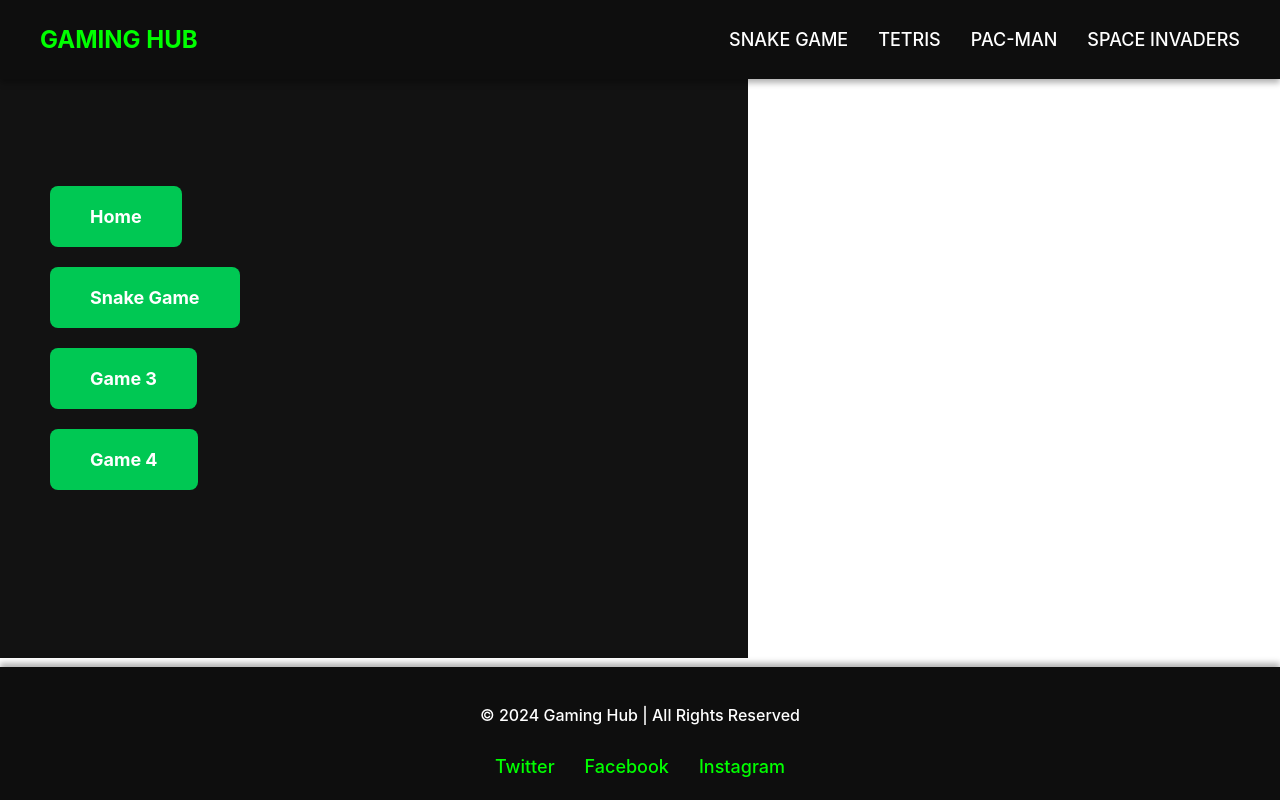
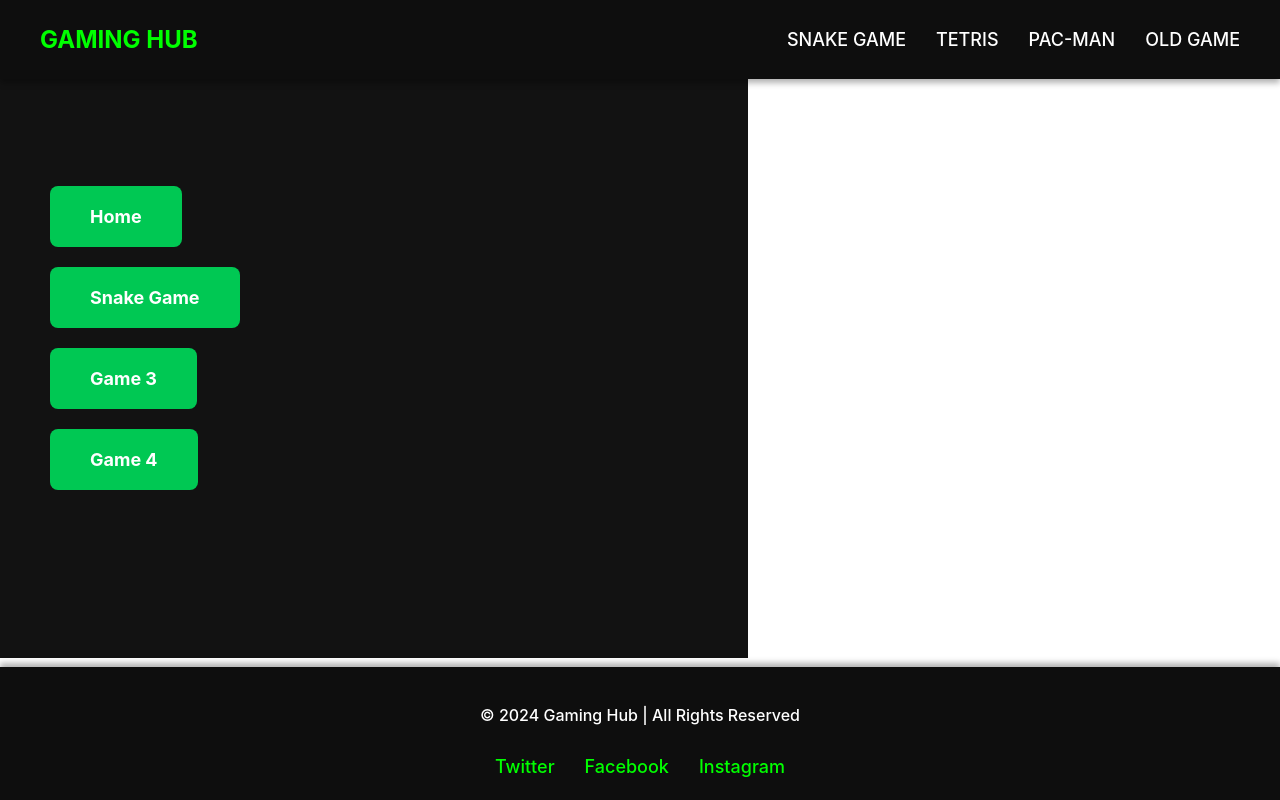
Before and after one commit to dpeyupkaya/react-gaming, a React (Vite) app in the folder games/: page / in a window 1280 px wide. Built offline with nearby package versions, Linux system fonts and the light colour scheme.

Commit message:
new file added

```diff
--- a/games/src/components/Navbar/Navbar.jsx
+++ b/games/src/components/Navbar/Navbar.jsx
@@ -10,7 +10,7 @@ const Navbar = () => {
           <li className="navbar-item">Snake Game</li>
           <li className="navbar-item">Tetris</li>
           <li className="navbar-item">Pac-Man</li>
-          <li className="navbar-item">Space Invaders</li>
+          <li className="navbar-item">old game</li>
         </ul>
       </div>
     </nav>
```
Also changed, not shown: games/src/games/oldgame/Oldgame.jsx (added, +8 -0 lines), games/src/games/pac-man/Pacman.jsx (added, +7 -0 lines), games/src/games/tetris/Tetris.jsx (added, +7 -0 lines), games/src/games/oldgame/Oldgame.css (added), games/src/games/pac-man/Pacman.css (added), games/src/games/tetris/Tetris.css (added).
